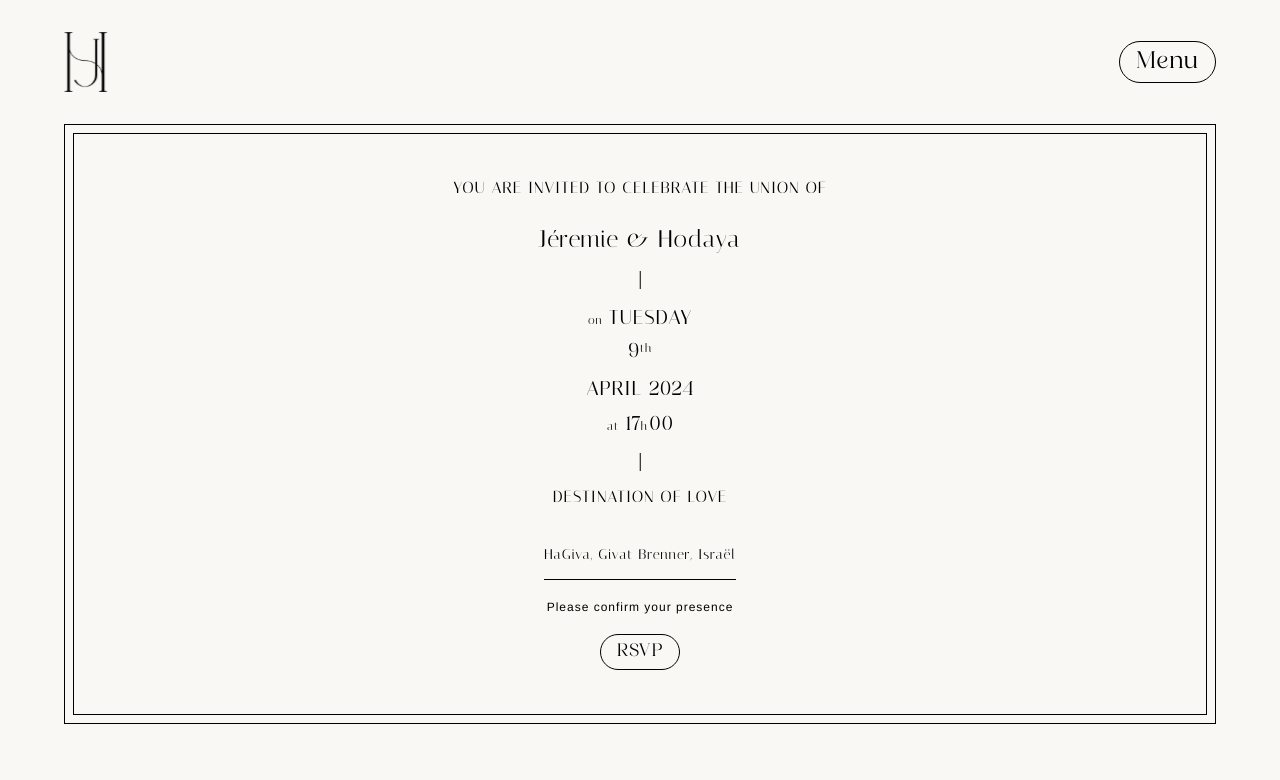
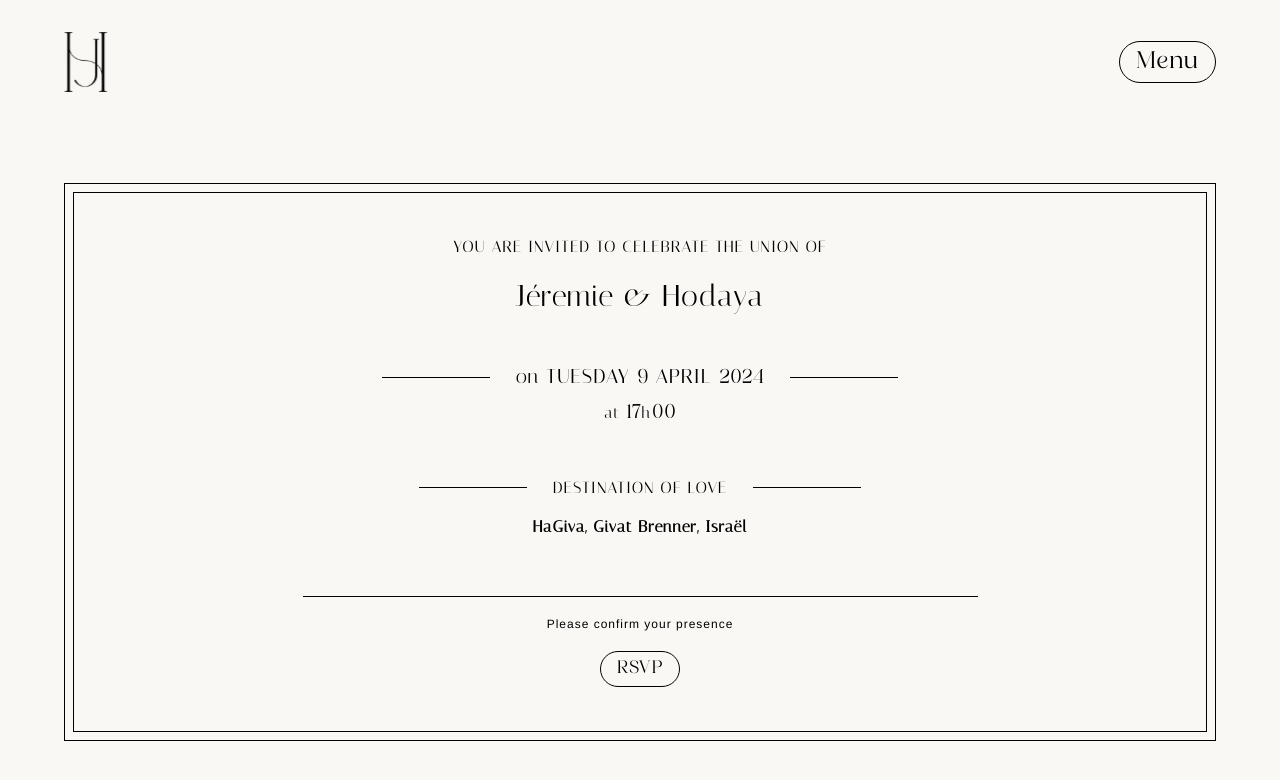
Before and after one commit to edenbergel/wedding, a React (Create React App) app: page /invitation in a window 1280 px wide. Shown: the top 780 px of the page. Built offline with nearby package versions, Linux system fonts and the light colour scheme.

Commit message:
responsive and remove unused packages

```diff
--- a/package.json
+++ b/package.json
@@ -6,9 +6,7 @@
     "@testing-library/jest-dom": "^5.17.0",
     "@testing-library/react": "^13.4.0",
     "@testing-library/user-event": "^13.5.0",
-    "animejs": "^3.2.2",
     "axios": "^1.6.2",
-    "gsap": "^3.12.4",
     "react": "^18.2.0",
     "react-dom": "^18.2.0",
     "react-router-dom": "^6.21.1",
--- a/src/components/animations/pageTransition.js
+++ b/src/components/animations/pageTransition.js
@@ -1,32 +1,7 @@
-import React, { useRef, useEffect } from "react";
-import anime from "animejs";
+import React, { useRef } from "react";
 
 export const PageTransition = ({children}) => {
   const svgRef = useRef(null);
-
-  useEffect(() => {
-    // Trigger the SVG animation when the component mounts
-    anime({
-        targets: svgRef.current,
-        scaleY: [1, 0], // Decrease height from 100% to 0
-        transformOrigin: ['50% 0%', '50% 0%'],
-        easing: "easeInOutQuad",
-        duration: 1500,
-        complete: () => {
-            // Animation completed, add another animation for the curve
-                anime({
-                    targets: '.morph',
-                    d: 'M0,100 Q50,0 100,100 Z', // Transition to the curved path
-                    easing: 'easeInOutQuad',
-                    duration: 1000,
-                    complete: () => {
-                        // Curve animation completed
-                        console.log('Curve animation completed');
-                    },
-                });
-            },
-        });
-  }, []); // Empty dependency array ensures the effect runs only once on mount
 
   return (
     <>
--- a/src/components/events/events.scss
+++ b/src/components/events/events.scss
@@ -3,9 +3,14 @@
 .events {
     height: $contentHeight;
     overflow: hidden;
+    display: grid;
 
     @media (min-width: $mediumTablet) {
         height: $contentHeightMedium;
+    }
+
+    .event_title {
+        align-self: end;
     }
 
     .event_wrapper {
@@ -74,7 +79,11 @@
 
         .event_title {
             grid-area: 1 / 2 / 2 / 3;
-            justify-self: baseline;
+
+            @media (min-width: $mediumTablet) {
+                justify-self: baseline;
+                align-self: auto;
+            }
 
             .title_item {
                 font-size: 40px;
--- a/src/components/header/header.scss
+++ b/src/components/header/header.scss
@@ -13,6 +13,10 @@
 
     > p {
         letter-spacing: 1px;
+    }
+
+    > a {
+        height: 28px;
     }
 
     @media (min-width: $mediumTablet) {
--- a/src/components/invitation/invitation.js
+++ b/src/components/invitation/invitation.js
@@ -16,21 +16,16 @@ export const Invitation = () => {
             <div className="invitation">
                 <div className="invitation_wrapper">
                     <h4 className="invitation_title">YOU ARE INVITED TO CELEBRATE THE UNION OF</h4>
-                    <Title title={'Jéremie & Hodaya'} size={24} />
+                    <Title title={'Jéremie & Hodaya'} />
                     <div className='invitation_content'>
-                        <p>
-                            <span className='invitation_preposition'>on</span>
-                            {' '}
-                            <span className='invitation_date'>Tuesday</span>
-                        </p>
-                        <p className='invitation_day'>
-                            <span className='invitation_number'>9</span>
-                            <span className='invitation_preposition'>th</span>
-                        </p>
-                        <p>
-                            <span className='invitation_date'>April</span>
-                            {' '}
-                            <span className='invitation_number'>2024</span>
+                        <p className="invitation_p">
+                            <span className='invitation_date'>
+                                <span className='invitation_preposition'>on</span>
+                                {' '}Tuesday{' '}
+                                <span className='invitation_number'>9</span>
+                                {' '}April{' '}
+                                <span className='invitation_number'>2024</span>
+                            </span>
                         </p>
                         <p>
                             <span className='invitation_preposition'>at</span>
@@ -40,7 +35,7 @@ export const Invitation = () => {
                             <span className='invitation_number'>00</span>
                         </p>
                     </div>
-                    <h4 className='invitation_subtitle'>Destination of love</h4>
+                    <p className='invitation_subtitle invitation_p'><span>Destination of love</span></p>
                     <h6 className='invitation_address'>HaGiva, Givat Brenner, Israël</h6>
                     <p className='invitation_note'>Please confirm your presence</p>
                     <Button text={'RSVP'} onClick={() => navigate('/rsvp')} />
--- a/src/components/invitation/invitation.scss
+++ b/src/components/invitation/invitation.scss
@@ -1,12 +1,15 @@
 @import '../../styles/variables';
 
 .invitation {
-    @media (min-width: $mediumTablet) {
+    height: $contentHeight;
     display: flex;
     justify-content: center;
     align-items: center;
     max-width: 90%;
     margin: 0 auto;
+
+    @media (min-width: $mediumTablet) {
+        height: $contentHeightMedium;
     }
 
     .invitation_wrapper {
@@ -43,13 +46,16 @@
     .invitation_content {
         display: grid;
         row-gap: 12px;
+        padding: 50px 0;
+        grid-template-columns: 1fr;
+        grid-template-rows: repeat(2, 1fr);
         position: relative;
-        padding: 50px 0;
 
+        @media (max-width: #{$mediumTablet - 1px}) {
             &::before, &::after {
                 content: '';
                 display: block;
-            width: 0.5px;
+                width: .5px;
                 height: 18px;
                 background-color: #000;
                 position: absolute;
@@ -58,12 +64,51 @@
             }
 
             &::before {
+                top: 0;
                 margin-top: 16px;
+            }
         }
 
         &::after {
             bottom: 0;
             margin-bottom: 16px;
+        }
+
+
+
+        p:last-child {
+            grid-area: 2 / 1 / 3 / 2;
+        }
+    }
+
+    .invitation_p {
+        grid-area: 1 / 1 / 2 / 2;
+
+        @media (min-width: $mediumTablet) {
+            display: grid;
+            align-items: center;
+            gap: 26px;
+
+            &::before, &::after {
+                content: '';
+                display: block;
+                width: 108px;
+                height: 0.5px;
+                background-color: #000;
+            }
+
+            > span {
+                grid-area: 1 / 2 / 2 / 3;
+            }
+
+            &::before {
+                grid-area: 1 / 1 / 2 / 2;
+                justify-self: end;
+            }
+
+            &::after {
+                grid-area: 1 / 3 / 2 / 4;
+            }
         }
     }
 
@@ -79,7 +124,7 @@
     }
 
     .invitation_preposition {
-        font-size: 12px;
+        text-transform: lowercase;
     }
 
     .invitation_date {
@@ -97,15 +142,18 @@
         text-transform: uppercase;
         font-size: 16px;
         font-weight: 400;
-        margin-bottom: 20px;
     }
 
     .invitation_address {
-        font-size: 14px;
-        font-weight: 400;
+        font-size: 16px;
         border-bottom: .5px solid #000;
-        padding: 20px 0 16px;
         margin: 0 8px;
+        padding: 16px 0;
+
+        @media (min-width: $mediumTablet) {
+            width: 60%;
+            padding: 20px 0 60px;
+        }
     }
 
     .invitation_note {
--- a/src/components/landingScreen/landingScreen.scss
+++ b/src/components/landingScreen/landingScreen.scss
@@ -33,8 +33,10 @@
         }
     }
 
-    .logo {
-        width: 45px;
-        height: 64px;
+    @media (min-width: $mediumTablet) {
+        .logo {
+            width: 45px;
+            height: 64px;
+        }
     }
 }
--- a/src/router.js
+++ b/src/router.js
@@ -7,8 +7,8 @@ const Routing = () => {
         <Router>
             <Routes>
                 <Route exact path="/" element={<Login />} />
-                <Route exact path="/landing" element={<LandingScreen />} />
-                <Route exact path="/events" element={<Events />} />
+                <Route path="/landing" element={<LandingScreen />} />
+                <Route path="/events" element={<Events />} />
                 <Route path="/invitation" element={<Invitation />} />
                 <Route path="/rsvp" element={<Form />} />
                 <Route path="/form-success" element={<FormSuccess />} />
```
Also changed, not shown: 1 other file (tests, documents, lock files or other folders). Lines whose indentation alone changed are shown as unchanged.
